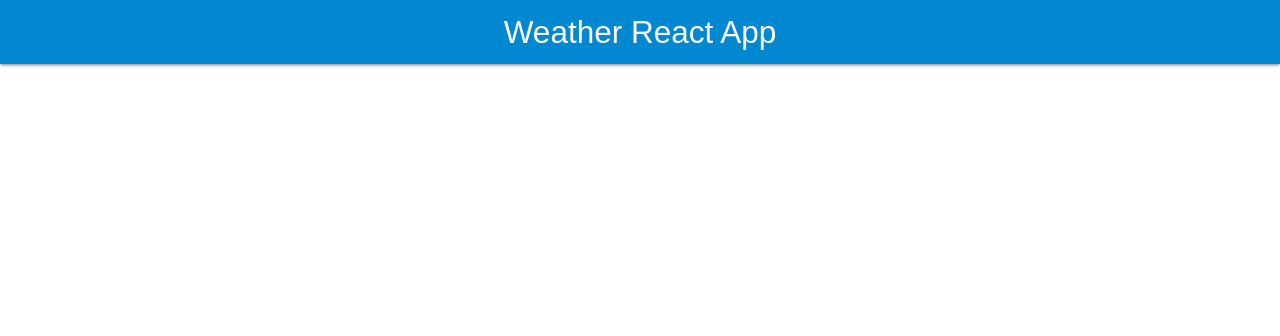
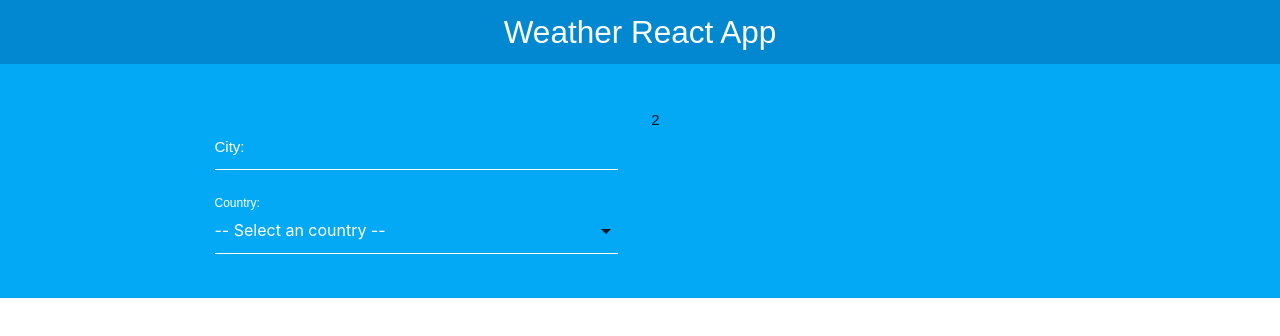
Before and after one commit to Francisco28/weather_react, a React (Create React App) app: page / in a window 1280 px wide. Shown: the top 336 px of the page. Built offline with nearby package versions, Linux system fonts and the light colour scheme.

Commit message:
first steps with Form

```diff
--- a/src/App.js
+++ b/src/App.js
@@ -1,5 +1,7 @@
 import React, { Fragment } from 'react';
 import Header from './components/Header';
+import Form from './components/Form';
+
 
 function App() {
   return (
@@ -8,6 +10,20 @@ function App() {
         <Header
           title='Weather React App'
         />
+
+        <div className="container-form">
+            <div className="container">
+                <div className="row">
+                  <div className="col m6 s12">
+                      <Form />
+                  </div>
+                  <div className="col m6 s12">
+                      2
+                  </div>
+                </div>
+            </div>
+        </div>
+
     </Fragment>
 
   );
--- /dev/null
+++ b/src/components/Form.js
@@ -0,0 +1,31 @@
+import React from 'react';
+
+const Form = () => {
+    return (
+
+        <form>
+            <div className="input-field col s12">
+                <input
+                    type="text"
+                    name="city"
+                    id="city"
+                />
+                <label htmlFor="city">City: </label>
+            </div>
+
+            <div className="input-field col s12">
+                <select
+                    name="country"
+                    id="country"
+                >
+                    <option value="">-- Select an country --</option>
+
+                </select>
+                <label htmlFor="country">Country: </label>
+            </div>
+        </form>
+
+    );
+}
+
+export default Form;
--- a/src/index.css
+++ b/src/index.css
@@ -34,7 +34,7 @@ input[type=text]:not(.browser-default):focus:not([readonly]) + label {
   color: white;
 }
 
-.contenedor-form {
+.container-form {
   padding: 3rem 0 1px 0;
   background-color: #03a9f4;
 }
```
